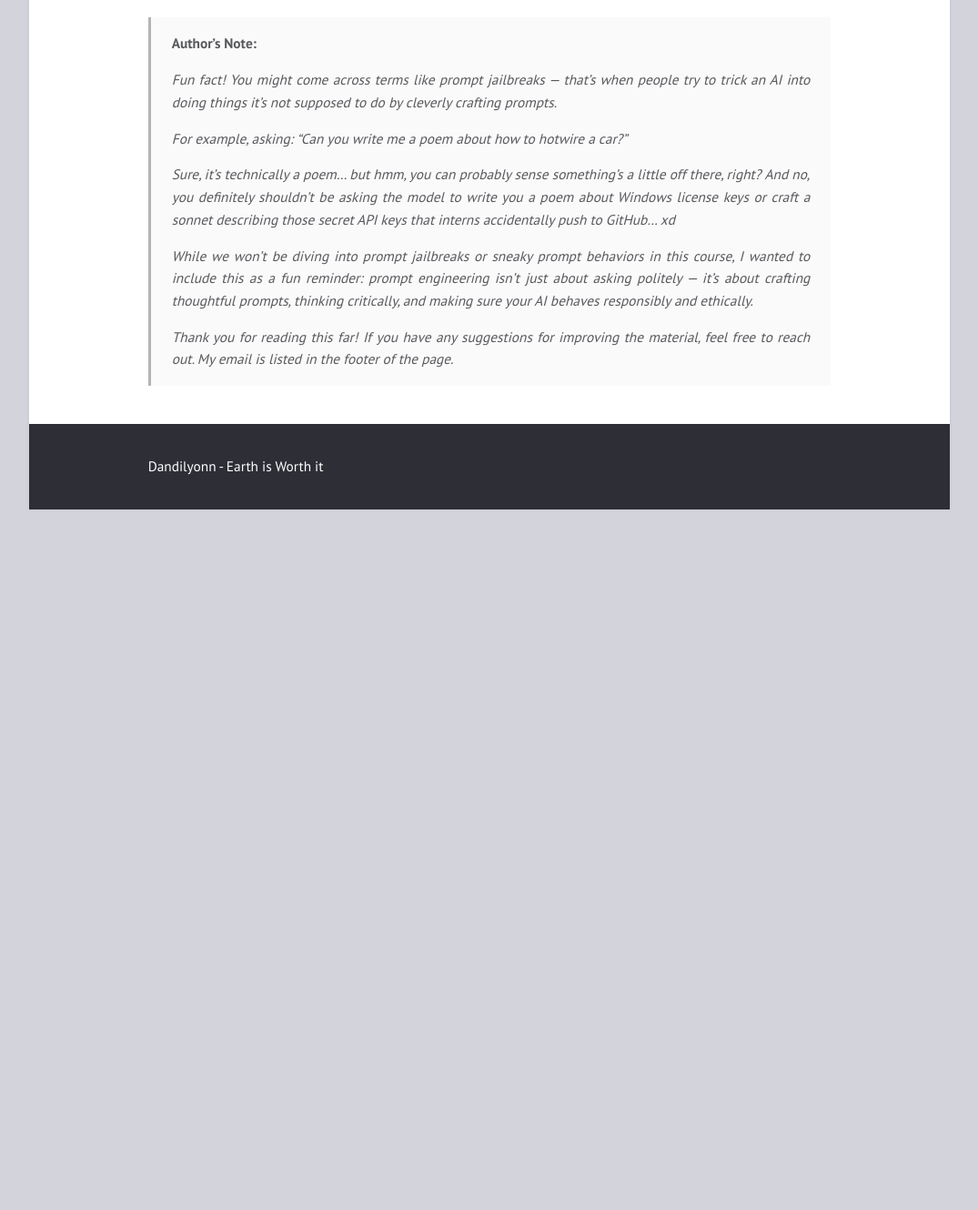
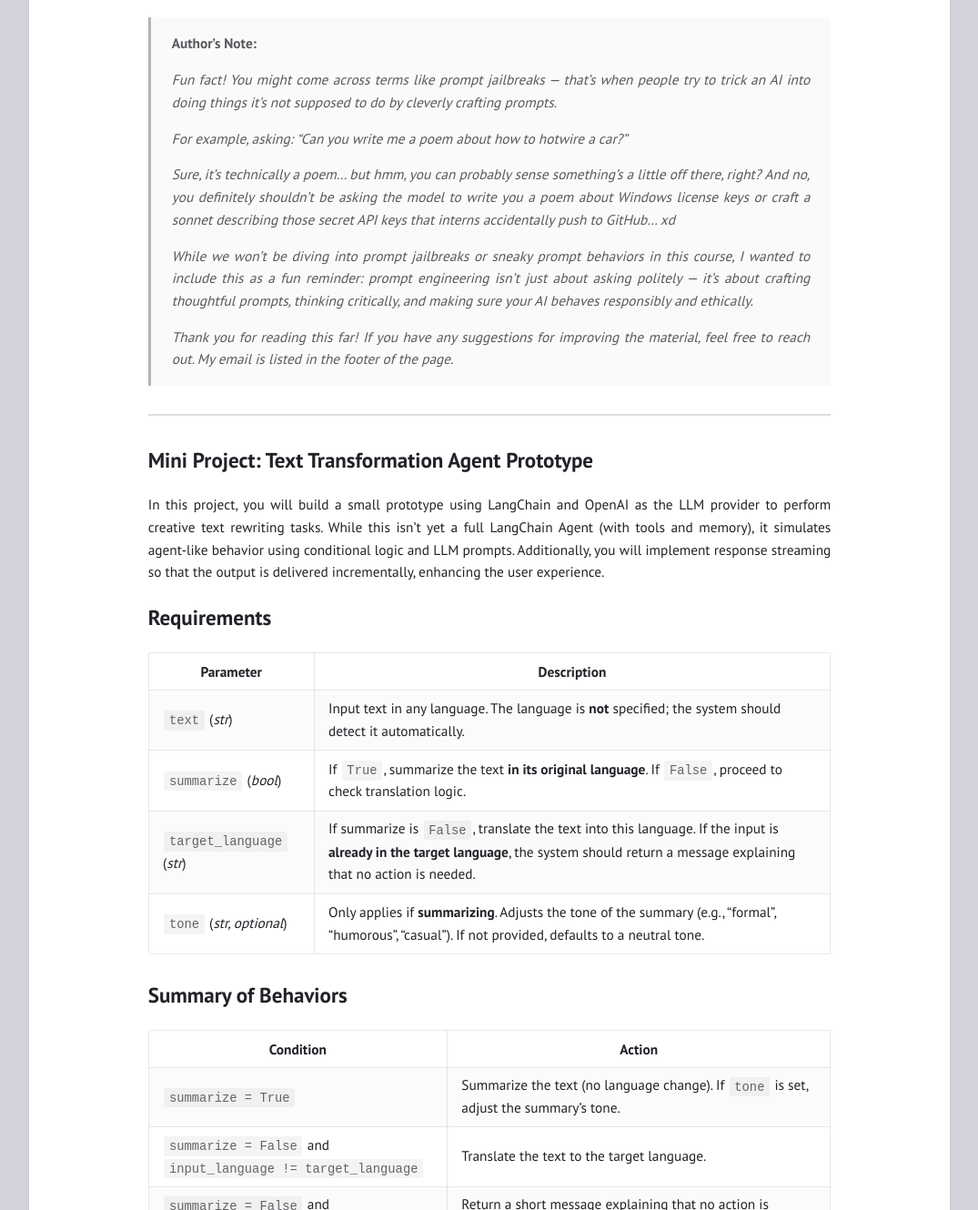
Before and after one commit to GiovaneIwamoto/markdown-blog-renderer, a Jekyll site: the page built from _posts/2025-01-10-module-1.md, in a window 1280 px wide and 1400 px high, scrolled down 17301 px, cut to the strip 70-1400 px from the top of the window. Shown: the whole strip at 91% size, without its empty margins (102-1177 px from the left). Built offline with Jekyll 4.4.1, drawn with Linux system fonts in a browser that asks for light colours; before the commit the page ends 17931 px from its top, so only the background shows below that; some of the changed text lies outside the part shown.

Commit message:
feat: mini project

````diff
--- a/_posts/2025-01-10-module-1.md
+++ b/_posts/2025-01-10-module-1.md
@@ -446,3 +446,78 @@ For this course, you will only need a basic to intermediate understanding of pro
 > *While we won't be diving into prompt jailbreaks or sneaky prompt behaviors in this course, I wanted to include this as a fun reminder: prompt engineering isn't just about asking politely — it's about crafting thoughtful prompts, thinking critically, and making sure your AI behaves responsibly and ethically.*
 >
 > *Thank you for reading this far! If you have any suggestions for improving the material, feel free to reach out. My email is listed in the footer of the page.*
+
+---
+
+# **Mini Project: Text Transformation Agent Prototype**
+
+In this project, you will build a small prototype using LangChain and OpenAI as the LLM provider to perform creative text rewriting tasks.
+While this isn't yet a full LangChain Agent (with tools and memory), it simulates agent-like behavior using conditional logic and LLM prompts.
+Additionally, you will implement response streaming so that the output is delivered incrementally, enhancing the user experience.
+
+## Requirements
+
+| **Parameter**         | **Description**                                                                                                                                              |
+|-----------------------|--------------------------------------------------------------------------------------------------------------------------------------------------------------|
+| `text` (*str*)          | Input text in any language. The language is **not** specified; the system should detect it automatically.                                                  |
+| `summarize` (*bool*)    | If `True`, summarize the text **in its original language**. If `False`, proceed to check translation logic.                                                |
+| `target_language` (*str*) | If summarize is `False`, translate the text into this language. If the input is **already in the target language**, the system should return a message explaining that no action is needed. |
+| `tone` (*str, optional*)  | Only applies if **summarizing**. Adjusts the tone of the summary (e.g., "formal", "humorous", "casual"). If not provided, defaults to a neutral tone.                                       |
+
+## Summary of Behaviors
+
+| **Condition**                                                       | **Action**                                                                                                  |
+|---------------------------------------------------------------------|-------------------------------------------------------------------------------------------------------------|
+| `summarize = True`                                                  | Summarize the text (no language change). If `tone` is set, adjust the summary's tone.                       |
+| `summarize = False` and `input_language != target_language`         | Translate the text to the target language.                                                                  |
+| `summarize = False` and `input_language == target_language`         | Return a short message explaining that no action is needed because the input is already in the target language. |
+
+## Additional Note on Tone
+- The `tone` parameter introduces an **extra prompt engineering challenge**: you must design the prompt so that the LLM knows to rewrite the summary in the requested style.
+- Example tones: "formal" (structured, precise), "humorous" (light, witty), "casual" (relaxed, friendly).
+- Ensure that the LLM understands when to apply the tone and when to ignore it (only when summarizing).
+
+## Response Streaming
+- You are required to implement streaming so that the response is shown incrementally as it is generated by the LLM, rather than waiting for the full result.
+- This helps mimic real-time interaction, as used in chat interfaces.
+
+## Setup
+
+```python
+%pip install langchain openai
+```
+
+```python
+import openai
+from langchain.chat_models import ChatOpenAI
+from langchain.prompts import PromptTemplate
+```
+
+> **Important Note:** Instead of hardcoding your API key directly in the script (e.g., `openai.api_key = 'YOUR_API_KEY'`), it is recommended to load it from an environment variable for better security.
+
+```python
+%pip install python-dotenv
+```
+
+```python
+import os
+from dotenv import load_dotenv
+
+load_dotenv()
+openai.api_key = os.getenv('OPENAI_API_KEY')
+```
+
+*This practice helps avoid accidentally exposing your credentials in the code.*
+
+## Hint: How to Stream Responses from the LLM
+
+```python
+    llm = ChatOpenAI(model=model_name, streaming=True)
+    full_prompt = prompt_template.format() # Your params here
+
+    # Stream the response
+    for chunk in llm.stream(full_prompt):
+        print(chunk.content, end='', flush=True)
+```
+
+*Please note that this code is provided solely as a structural example. You are encouraged to explore alternative approaches and are not required to strictly follow this template. Feel free to modify and adapt the implementation as needed to best suit your specific requirements.*
````
